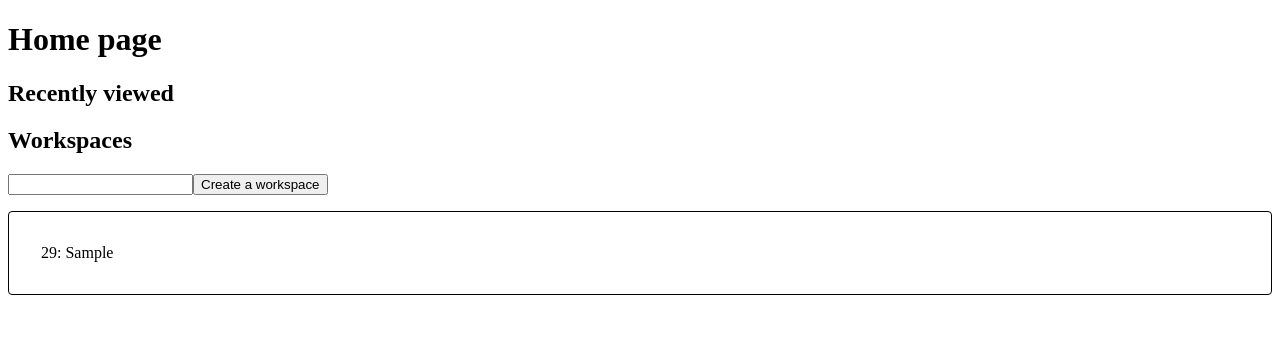
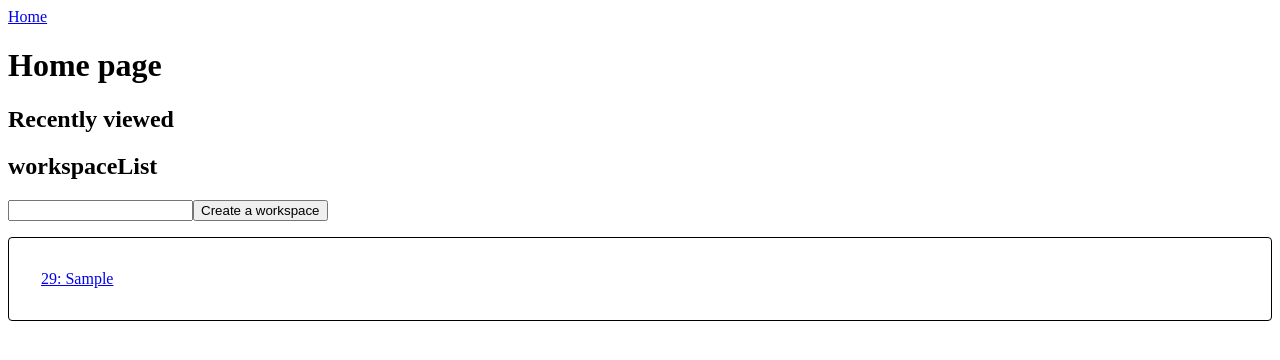
Before and after one commit to viktorijavalsoe/nuxt3-app, a Nuxt app: page / in a window 1280 px wide. Both pictures are taken after typing "Sample" into the empty fields and a click on the button "Create a workspace". Shown: the top 360 px of the page. Built offline with nearby package versions, Linux system fonts and the light colour scheme.

Commit message:
fix: ability to open workspace pages

```diff
--- /dev/null
+++ b/layouts/default.vue
@@ -0,0 +1,24 @@
+<template>
+    <div>
+        <nav>
+            <nuxt-link to="/">Home</nuxt-link>
+        </nav>
+<slot/>
+    </div>
+</template>
+
+<script lang="ts">
+import { defineComponent } from 'vue'
+
+export default defineComponent({
+    setup () {
+
+
+        return {}
+        }
+    })
+</script>
+
+<style scoped>
+
+</style>
--- a/pages/index.vue
+++ b/pages/index.vue
@@ -1,38 +1,36 @@
 <template>
+<div>
   <h1>Home page</h1>
   <h2>Recently viewed</h2>
-  <h2>Workspaces</h2>
+  <h2>workspaceList</h2>
   <input type="text" v-model="newWorkspaceName" @keyup.enter="createWorkspace">
   <button @click="createWorkspace">Create a workspace</button>
   <ul class="workspaceList">
-      <li v-for="workspace in workspaces" :key="workspace.id" class="workspaceList__card">
-          {{workspace.id}}: {{workspace.name}}
+      <li v-for="workspace in workspaceList" :key="workspace.id" class="workspaceList__card">
+          <nuxt-link :to="`/workspace/${workspace.id}`">{{workspace.id}}: {{workspace.name}}</nuxt-link>
       </li>
   </ul>
+</div>
 </template>
 
 <script lang="ts">
 import { defineComponent, } from 'vue';
 import { ref } from 'vue'
-interface Workspace {
-	id: Number,
-	name: String
-}
+import{ workspaceList} from '../store/global'
 
 export default defineComponent({
     setup (props) {
-         const workspaces = ref<Workspace[]>([])
         const newWorkspaceName= ref('')
         const createWorkspace = () => {
             const randomId = Math.floor(Math.random() * 100)
-            workspaces.value.push({
+            workspaceList.value.push({
                 id: randomId,
                 name: newWorkspaceName.value
             })
 						newWorkspaceName.value = ''
         }
         return {
-            workspaces,
+            workspaceList,
 						createWorkspace,
 						newWorkspaceName
         }
--- /dev/null
+++ b/pages/workspace/[id].vue
@@ -0,0 +1,31 @@
+<template>
+    <div>
+        <h1>{{workspaceName}} Workspace (# {{ $route.params.id}})</h1>
+    </div>
+</template>
+
+<script lang="ts">
+import { defineComponent, watch, ref, computed } from 'vue'
+import {workspaceList, Workspace} from '../../store/global'
+
+
+export default defineComponent({
+    setup () {
+        return {
+            workspaceList
+        }
+    },
+		data: ()=> ({
+				workspaceName: ''
+		}),
+		mounted(){
+			this.workspaceName = this.workspaceList.find(( workspace: Workspace) => workspace.id === Number(this.$route.params.id)).name
+			console.log(this.workspaceName)
+			console.log(this.$route.params.id)
+		}
+})
+</script>
+
+<style scoped>
+
+</style>
--- /dev/null
+++ b/store/global.ts
@@ -0,0 +1,7 @@
+import {ref} from 'vue'
+export interface Workspace {
+	id: Number,
+	name: String
+}
+
+export const workspaceList = ref<Workspace[]>([])
```
Also changed, not shown: 1 other file (tests, documents, lock files or other folders).
